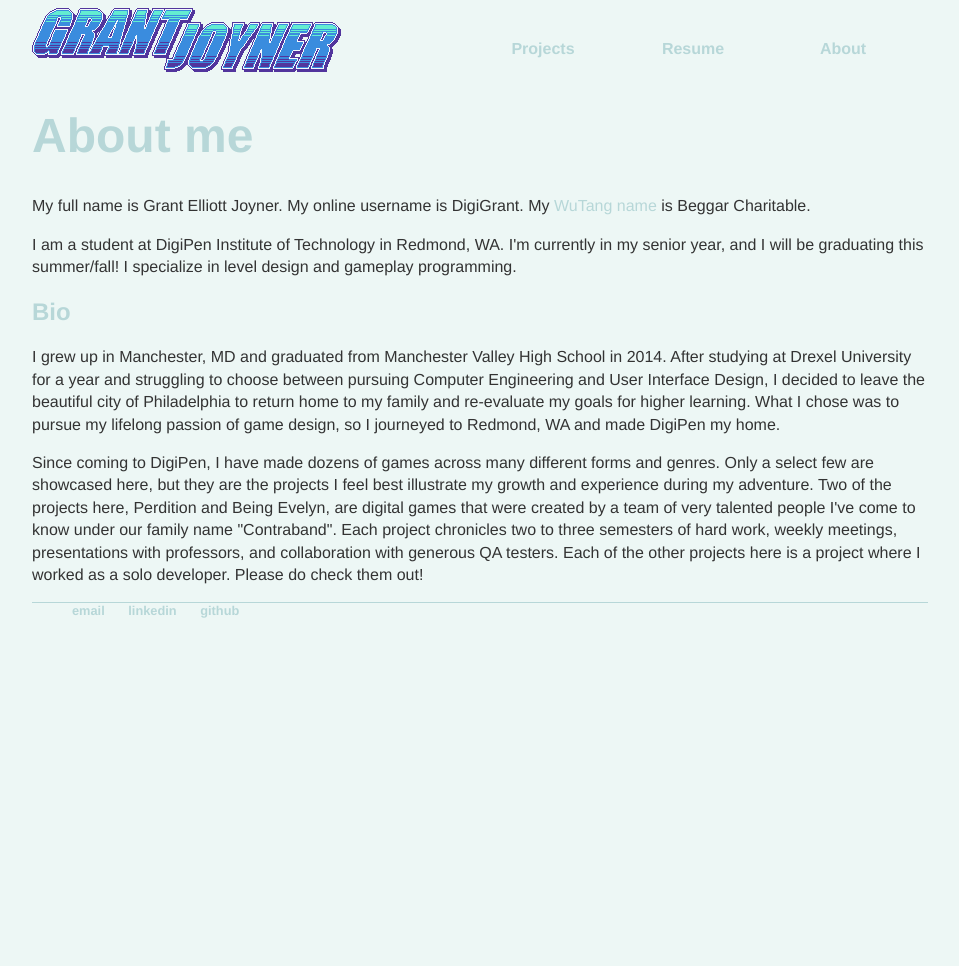
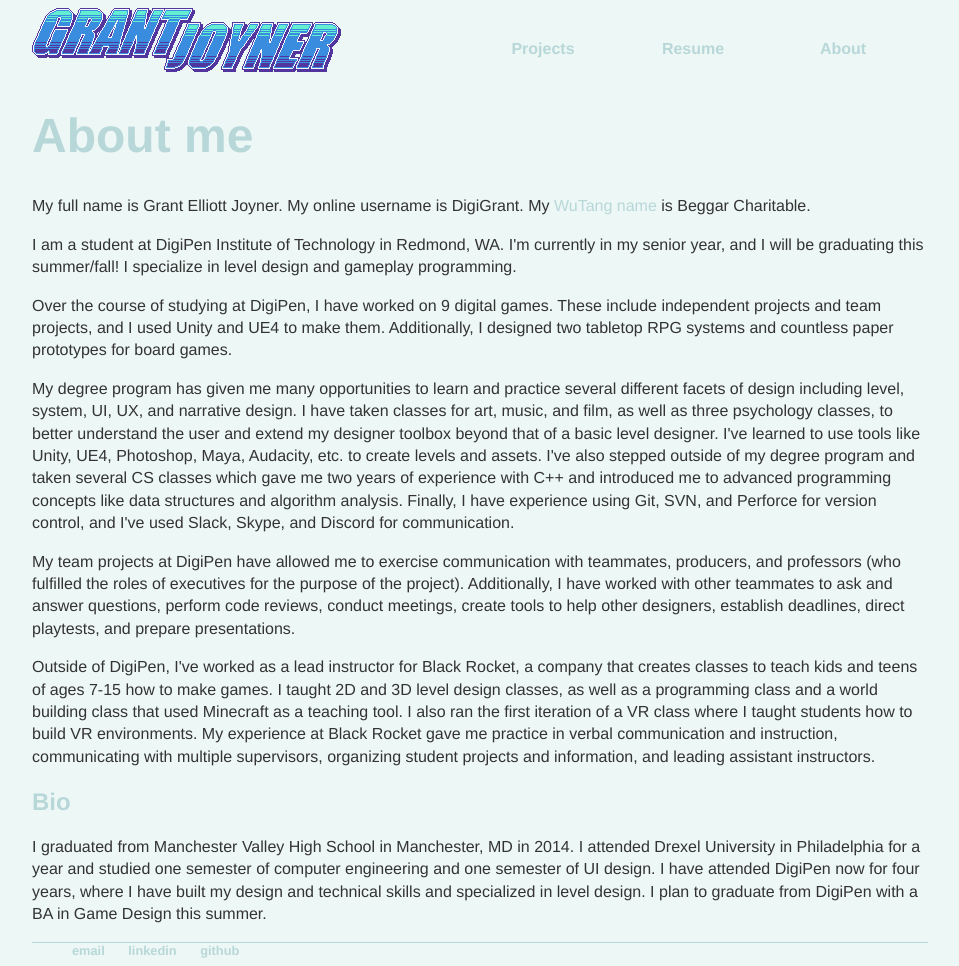
Before and after one commit to digigrant/digigrant.github.io, a Jekyll site: the page built from about.html, in a window 1280 px wide. Shown: the whole page, without its empty margins (160-1119 px from the left). Built offline with Jekyll 4.4.1, drawn with Linux system fonts in a browser that asks for light colours; before the commit the page ends 900 px from its top, so only the background shows below that.

Commit message:
Update about.html

```diff
--- a/about.html
+++ b/about.html
@@ -8,9 +8,15 @@ title: About
 	<p>My full name is Grant Elliott Joyner. My online username is DigiGrant. My <a href="https://wutangclan.net/name-generator/">WuTang name</a> is Beggar Charitable.</p>
   <p>I am a student at DigiPen Institute of Technology in Redmond, WA. I'm currently in my senior year, and I will be graduating this summer/fall! I specialize in level design and gameplay programming.</p>
 
+  <p>Over the course of studying at DigiPen, I have worked on 9 digital games. These include independent projects and team projects, and I used Unity and UE4 to make them. Additionally, I designed two tabletop RPG systems and countless paper prototypes for board games.</p>
+
+  <p>My degree program has given me many opportunities to learn and practice several different facets of design including level, system, UI, UX, and narrative design. I have taken classes for art, music, and film, as well as three psychology classes, to better understand the user and extend my designer toolbox beyond that of a basic level designer. I've learned to use tools like Unity, UE4, Photoshop, Maya, Audacity, etc. to create levels and assets. I've also stepped outside of my degree program and taken several CS classes which gave me two years of experience with C++ and introduced me to advanced programming concepts like data structures and algorithm analysis. Finally, I have experience using Git, SVN, and Perforce for version control, and I've used Slack, Skype, and Discord for communication.</p>
+
+  <p>My team projects at DigiPen have allowed me to exercise communication with teammates, producers, and professors (who fulfilled the roles of executives for the purpose of the project). Additionally, I have worked with other teammates to ask and answer questions, perform code reviews, conduct meetings, create tools to help other designers, establish deadlines, direct playtests, and prepare presentations.</p>
+
+  <p>Outside of DigiPen, I've worked as a lead instructor for Black Rocket, a company that creates classes to teach kids and teens of ages 7-15 how to make games. I taught 2D and 3D level design classes, as well as a programming class and a world building class that used Minecraft as a teaching tool. I also ran the first iteration of a VR class where I taught students how to build VR environments. My experience at Black Rocket gave me practice in verbal communication and instruction, communicating with multiple supervisors, organizing student projects and information, and leading assistant instructors.</p>
+
 	<h2>Bio</h2>
 
-	<p>I grew up in Manchester, MD and graduated from Manchester Valley High School in 2014. After studying at Drexel University for a year and struggling to choose between pursuing Computer Engineering and User Interface Design, I decided to leave the beautiful city of Philadelphia to return home to my family and re-evaluate my goals for higher learning. What I chose was to pursue my lifelong passion of game design, so I journeyed to Redmond, WA and made DigiPen my home.</p>
-
-	<p>Since coming to DigiPen, I have made dozens of games across many different forms and genres. Only a select few are showcased here, but they are the projects I feel best illustrate my growth and experience during my adventure. Two of the projects here, Perdition and Being Evelyn, are digital games that were created by a team of very talented people I've come to know under our family name "Contraband". Each project chronicles two to three semesters of hard work, weekly meetings, presentations with professors, and collaboration with generous QA testers. Each of the other projects here is a project where I worked as a solo developer. Please do check them out!</p>
+	<p>I graduated from Manchester Valley High School in Manchester, MD in 2014. I attended Drexel University in Philadelphia for a year and studied one semester of computer engineering and one semester of UI design. I have attended DigiPen now for four years, where I have built my design and technical skills and specialized in level design. I plan to graduate from DigiPen with a BA in Game Design this summer.</p>
 </div><!-- /.blurb -->
```
